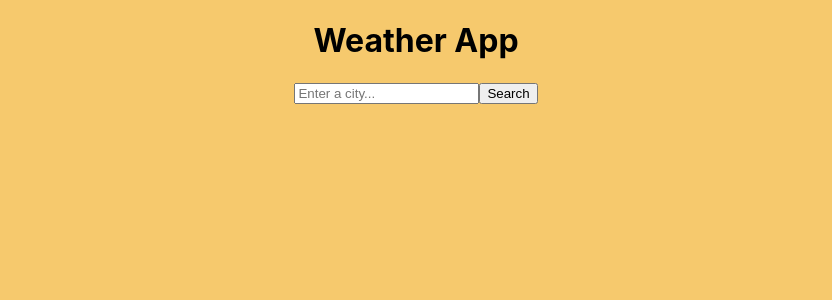
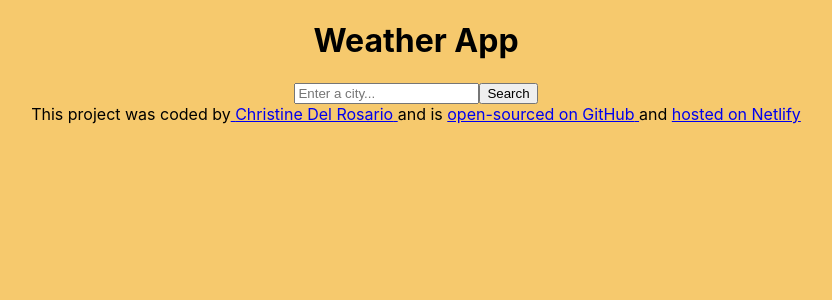
Before and after one commit to cdelro28/react-weather-app, a React (Create React App) app: page / in a window 1280 px wide. Shown: the top 300 px of the page, without its empty margins (224-1056 px from the left). Built offline with nearby package versions, Linux system fonts and the light colour scheme.

Commit message:
Add footer

```diff
--- a/src/App.js
+++ b/src/App.js
@@ -7,6 +7,34 @@
     <div className="App">
       <h1>Weather App</h1>
       <WeatherSearch />
+      <footer>
+        This project was coded by
+        <a
+          href="https://www.linkedin.com/in/christinedelrosario/"
+          target="_blank"
+          rel="noreferrer"
+        >
+          {" "}
+          Christine Del Rosario{" "}
+        </a>{" "}
+        and is{" "}
+        <a
+          href="https://github.com/cdelro28/react-weather-app"
+          target="_blank"
+          rel="noreferrer"
+        >
+          {" "}
+          open-sourced on GitHub{" "}
+        </a>{" "}
+        and{" "}
+        <a
+          href="https://cd-react-weather-app.netlify.app/"
+          target="_blank"
+          rel="noreferrer"
+        >
+          hosted on Netlify
+        </a>
+      </footer>
     </div>
   );
 }
```
